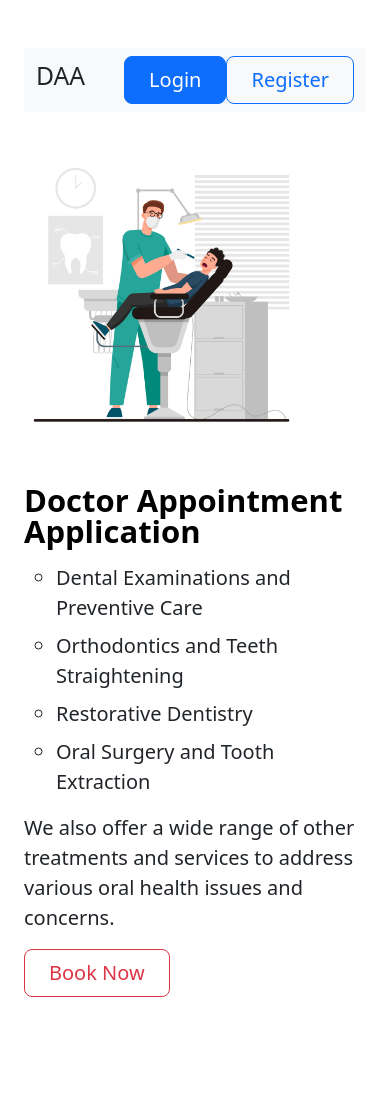
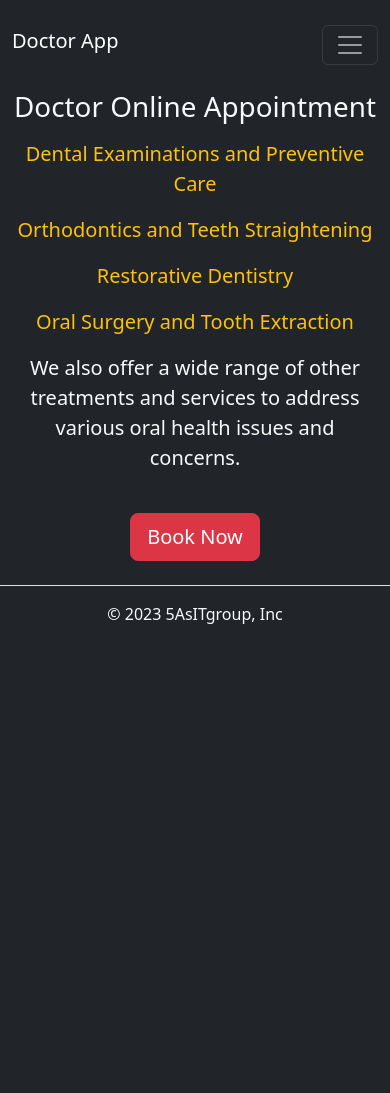
Before and after one commit to lungelom11/Real-Time-Doctor-Appointment-System, a Flask app: page / in a window 390 px wide. After the commit the page ends 624 px from the top, so only its background shows below. Run offline with Flask 3, Linux system fonts and the light colour scheme.

Commit message:
Responsive User Interface

```diff
--- a/website/static/css/style.css
+++ b/website/static/css/style.css
@@ -1,6 +1,4 @@
-ul li{
-    list-style-type: circle;
-}
+
 .role-text{
     color: rgb(50, 50, 237);
 }
@@ -10,10 +8,6 @@ ul li{
     background-color: #fff;
 }
 
-.nav li{
-    list-style-type: none;
-}
-
 .book-nav li:hover{
     background-color: #0000ef;
     border: none;
--- a/website/templates/home.html
+++ b/website/templates/home.html
@@ -14,6 +14,7 @@
     <link rel="stylesheet" href="{{url_for('static', filename='css/sidebars.css')}}">
 </head>
 <body>
+    <div class="container">
     {% with messages = get_flashed_messages(with_categories=true) %}
         {% if messages%}
             {% for category,message in messages %}
@@ -31,36 +32,61 @@
             {% endfor %}
         {% endif %}
     {% endwith %}
+    </div>
 
     {% block body%}
-    <div class="container col-xxl-8 px-4 py-5">
-        <nav class="navbar bg-body-tertiary">
-            <div class="container-fluid">
-            <h2>DAA</h2>
-            <div class="d-flex">
-                <a href="/login" class="btn btn-primary btn-lg px-4 me-md-2">Login</a>
-                <a href="/register" class="btn btn-outline-primary btn-lg px-4 me-md-2">Register</a>
+    <div class="min-vh-100 bg-dark">
+        <!--Navbar-->
+    <nav class="navbar navbar-expand-md bg-dark navbar-dark py-4">
+        <div class="container">
+            <h4 class="navbar-brand">Doctor App</h4>
+            <button class="navbar-toggler" type="button" data-bs-toggle="collapse" data-bs-target="#navmenu">
+             <span class="navbar-toggler-icon"></span>
+            </button>
+
+            <div class="collapse navbar-collapse" id="navmenu">
+                <ul class="navbar-nav ms-auto">
+                    <li class="nav-item mb-3 mx-md-3">
+                        <a class="btn btn-primary" href="/login">Login</a>
+                    </li>
+                    <li class="nav-item">
+                        <a class="btn btn-primary" href="/register">Register</a>
+                    </li>
+                </ul>
             </div>
         </div>
+
     </nav>
-        <div class="row flex-lg-row-reverse align-items-center g-5 py-5">
-          <div class="col-10 col-sm-8 col-lg-6">
-            <img src="{{url_for('static', filename='images/dental-home.jpg')}}" class="d-block mx-lg-auto img-fluid" alt="Dental Home" width="500" height="300" loading="lazy">
-          </div>
-          <div class="col-lg-6">
-            <h1 class="display-5 fw-bold text-body-emphasis lh-1 mb-3">Doctor Appointment Application</h1>
-            <ul class="lead">
-                <li class="mb-2">Dental Examinations and Preventive Care</li>
-                <li class="mb-2">Orthodontics and Teeth Straightening</li>
-                <li class="mb-2">Restorative Dentistry</li>
-                <li class="mb-2">Oral Surgery and Tooth Extraction</li>
+    <!--Hero Section-->
+    <section class="bg-dark text-light text-center text-sm-start">
+        <div class="container">
+            <div class="d-sm-flex align-items-center justify-content-between">
+                <div>
+                    <h1 class="mb-3">Doctor Online Appointment</h1>
+                    <ul class="lead list-unstyled">
+                        <li class="text-warning mb-3">Dental Examinations and Preventive Care</li>
+                        <li class="text-warning mb-3">Orthodontics and Teeth Straightening</li>
+                        <li class="text-warning mb-3">Restorative Dentistry</li>
+                        <li class="text-warning mb-3">Oral Surgery and Tooth Extraction</li>
                     </ul>
                     <p class="lead mb-3">We also offer a wide range of other treatments and services to address various oral health issues and concerns.</p>
-            <div class=" justify-content-md-center">
-                <a href="/login" class="btn btn-outline-danger btn-lg px-4 me-md-2">Book Now</a>
+                    <a href="/book" class="btn btn-danger btn-lg my-4">Book Now</a>
                 </div>
+                <img src="{{url_for('static', filename='images/svg.svg')}}" class="d-none d-md-block img-fluid border-radius" width="400px" alt="Dental Home">
+
             </div>
+
         </div>
+    </section>
+    <!--Footer-->
+    <footer class="bg-dark align-items-center ">
+        <div class="container border-top text-center py-3">
+            <span class="text-light">&copy; 2023 5AsITgroup, Inc</span>
+        </div>
+
+
+    </footer>
+
     </div>
     {% endblock %}
 
@@ -71,8 +97,7 @@
 
 
 
-     <!--Bootsrap CDN Javascript-->
-     <script src="https://cdn.jsdelivr.net/npm/bootstrap@5.3.2/dist/js/bootstrap.bundle.min.js" integrity="sha384-C6RzsynM9kWDrMNeT87bh95OGNyZPhcTNXj1NW7RuBCsyN/o0jlpcV8Qyq46cDfL" crossorigin="anonymous"></script>
+     <!--Js-->
      <script src="https://cdn.jsdelivr.net/npm/@popperjs/core@2.11.8/dist/umd/popper.min.js" integrity="sha384-I7E8VVD/ismYTF4hNIPjVp/Zjvgyol6VFvRkX/vR+Vc4jQkC+hVqc2pM8ODewa9r" crossorigin="anonymous"></script>
      <script src="https://cdn.jsdelivr.net/npm/bootstrap@5.3.2/dist/js/bootstrap.min.js" integrity="sha384-BBtl+eGJRgqQAUMxJ7pMwbEyER4l1g+O15P+16Ep7Q9Q+zqX6gSbd85u4mG4QzX+" crossorigin="anonymous"></script>
 </body>
```
Also changed, not shown: website/templates/login.html (+3 -9 lines), website/templates/register.html (+42 -9 lines), website/static/images/svg.svg (added). Lines whose indentation alone changed are shown as unchanged.
